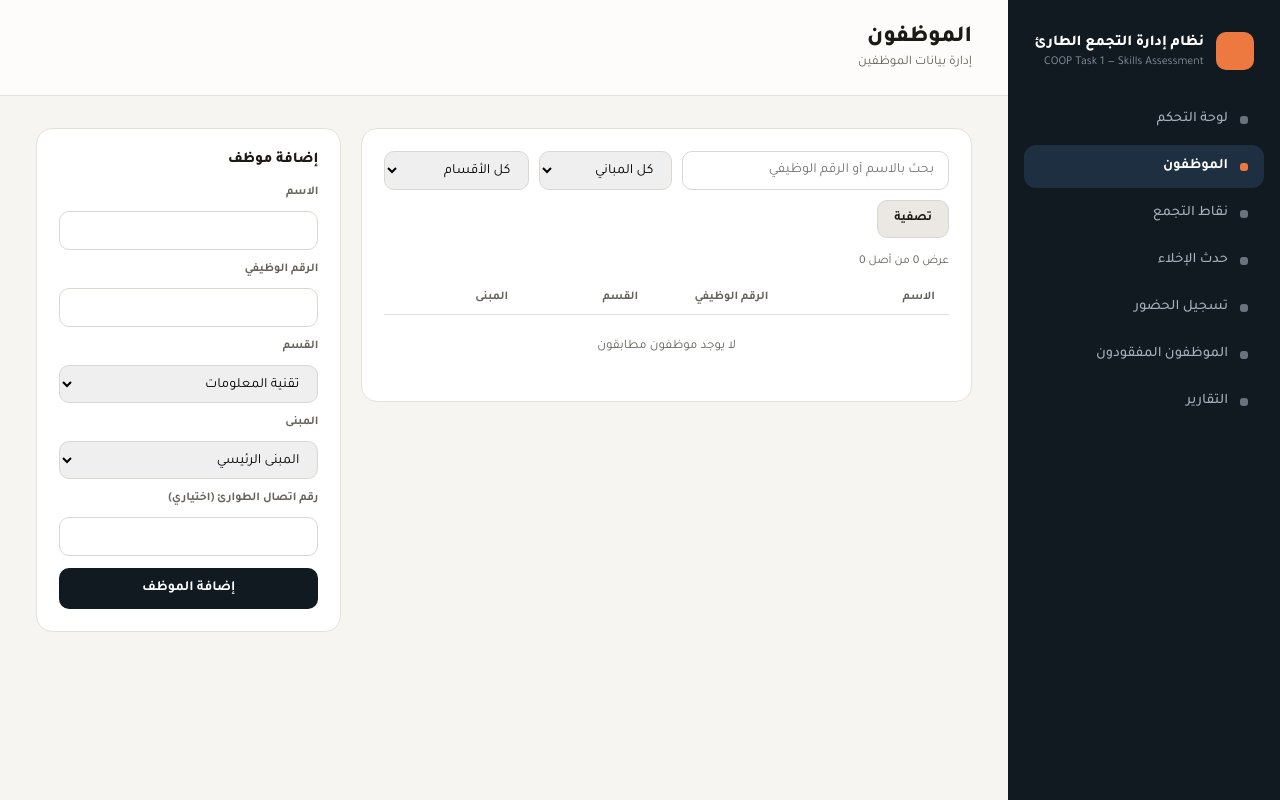
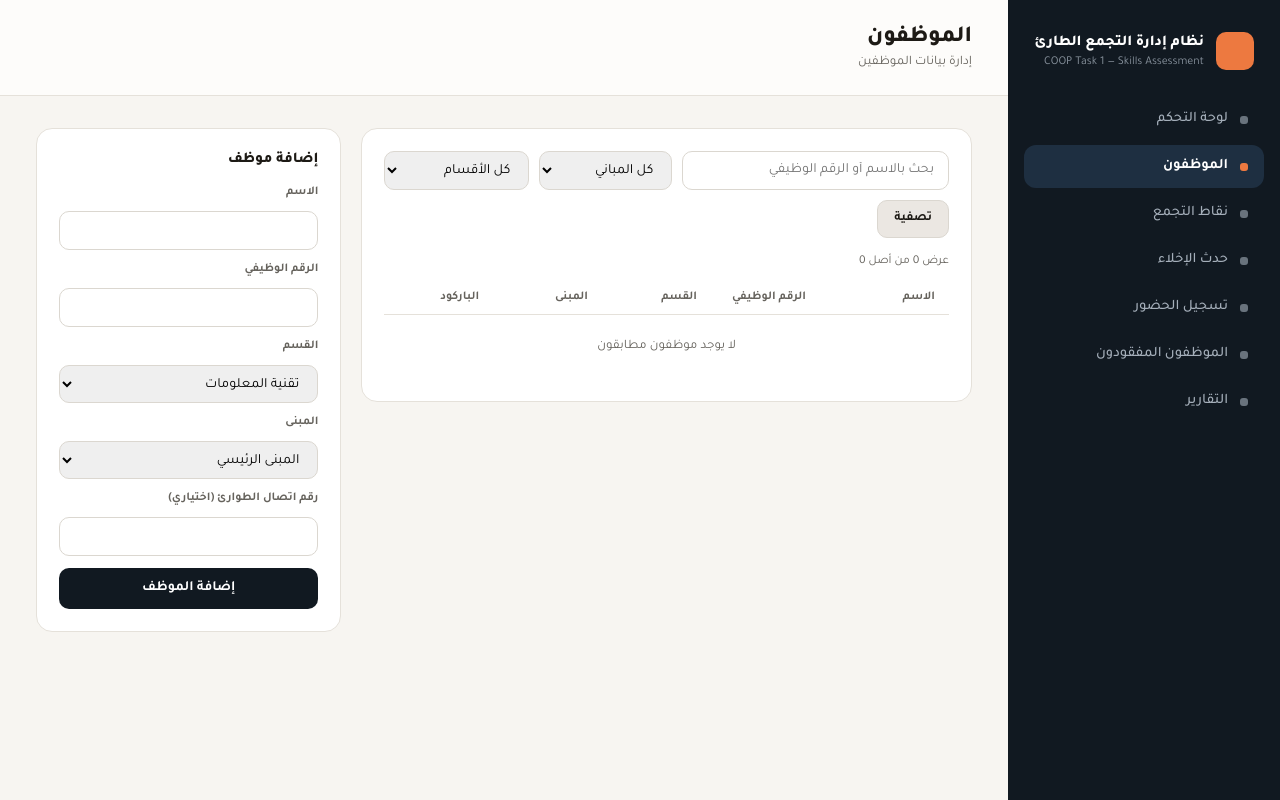
Before and after one commit to iraed1/COOP-Task-1-Skills-Assessment, a PHP site: page /employees.php in a window 1280 px wide. Run offline with PHP 8.4, Linux system fonts and the light colour scheme; data comes from the database, SQL or seed files in the repository; data that the repository does not hold is empty.

Commit message:
Update employees.php

```diff
--- a/employees.php
+++ b/employees.php
@@ -73,15 +73,16 @@ $employees = $listStmt->fetchAll();
 
     <div class="muted-label">عرض <?= min(100, $totalFiltered) ?> من أصل <?= $totalFiltered ?></div>
 
-    <div class="grid-row grid-head">
-      <span>الاسم</span><span>الرقم الوظيفي</span><span>القسم</span><span>المبنى</span>
+    <div class="grid-row grid-row-5 grid-head">
+      <span>الاسم</span><span>الرقم الوظيفي</span><span>القسم</span><span>المبنى</span><span>الباركود</span>
     </div>
     <?php foreach ($employees as $e): ?>
-      <div class="grid-row">
+      <div class="grid-row grid-row-5">
         <span class="bold"><?= h($e['name']) ?></span>
         <span class="muted"><?= h($e['employee_number']) ?></span>
         <span><?= h($e['department']) ?></span>
         <span><?= h($e['building_name']) ?></span>
+        <span><a href="barcode.php?id=<?= (int)$e['id'] ?>" target="_blank" class="btn-outline">عرض/طباعة</a></span>
       </div>
     <?php endforeach; ?>
     <?php if (!$employees): ?><div class="empty-note">لا يوجد موظفون مطابقون</div><?php endif; ?>
```
